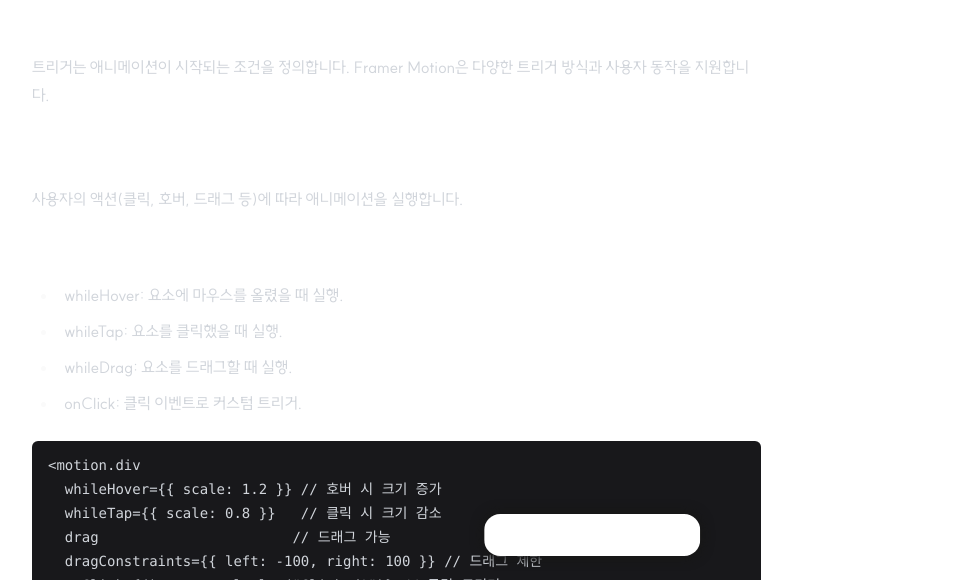
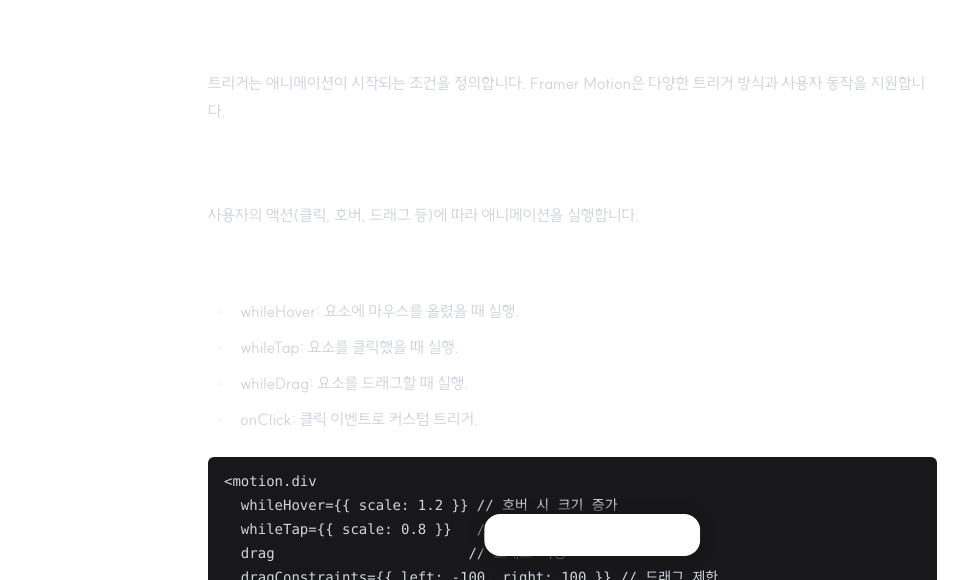
Before and after one commit to jun3047/blog, a Next.js app: page /post/md/framer in a window 1280 px wide. Shown: the part 220-800 px from the top of the page, without its empty margins (48-1016 px from the left). Built offline with nearby package versions, Linux system fonts and the light colour scheme.

Commit message:
post 크기 맞추기

```diff
--- a/app/post/(posts)/md/layout.tsx
+++ b/app/post/(posts)/md/layout.tsx
@@ -4,10 +4,8 @@ export default function Layout({ children }: { children: React.ReactNode }) {
   return (
     <>
       <div className="md:flex justify-center">
-        <div className="mt-24 md:m-20 md:w-full w-[768px]">
-          <div className="prose prose-invert md:w-full w-[768px]">
-            {children}
-          </div>
+        <div className="mt-20 w-full px-10 md:mt-24 md:p-0 md:w-[768px]">
+          <div className="prose prose-invert">{children}</div>
         </div>
       </div>
       <Nav />
```
